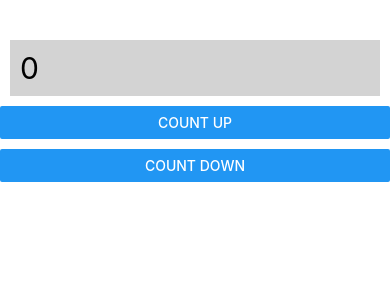
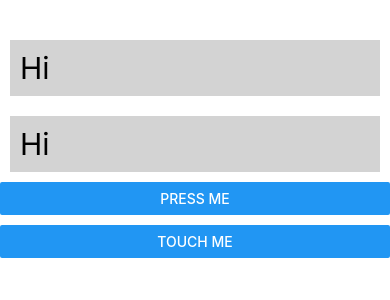
Before and after one commit to hyerindev/Mobile-App-Making, a React Native app: screen / in a window 390 px wide. Shown: the top 300 px of the page. Built offline with nearby package versions, Linux system fonts and the light colour scheme.

Commit message:
(lab1) hello

```diff
--- a/App.tsx
+++ b/App.tsx
@@ -9,22 +9,23 @@ var text_st = {
 };
 
 const App = () => {
-  const [val, setVal] = useState(0);
+  const [greet, setGreet] = useState("Hi");
 
   return (
     <View style={{ paddingTop: 30 }}>
-      <Text style={text_st}>{val}</Text>
+      <Text style={text_st}>{greet}</Text>
+      <Text style={text_st}>{greet}</Text>
       <Button
-        title="Count Up"
+        title="Press Me"
         onPress={function () {
-          setVal(1);
+          setGreet("Hello, Ewha");
         }}
       />
       <View style={{ height: 10 }}></View>
       <Button
-        title="Count Down"
+        title="Touch Me"
         onPress={function () {
-          setVal(2);
+          setGreet("Nice to meet you");
         }}
       />
     </View>
```
